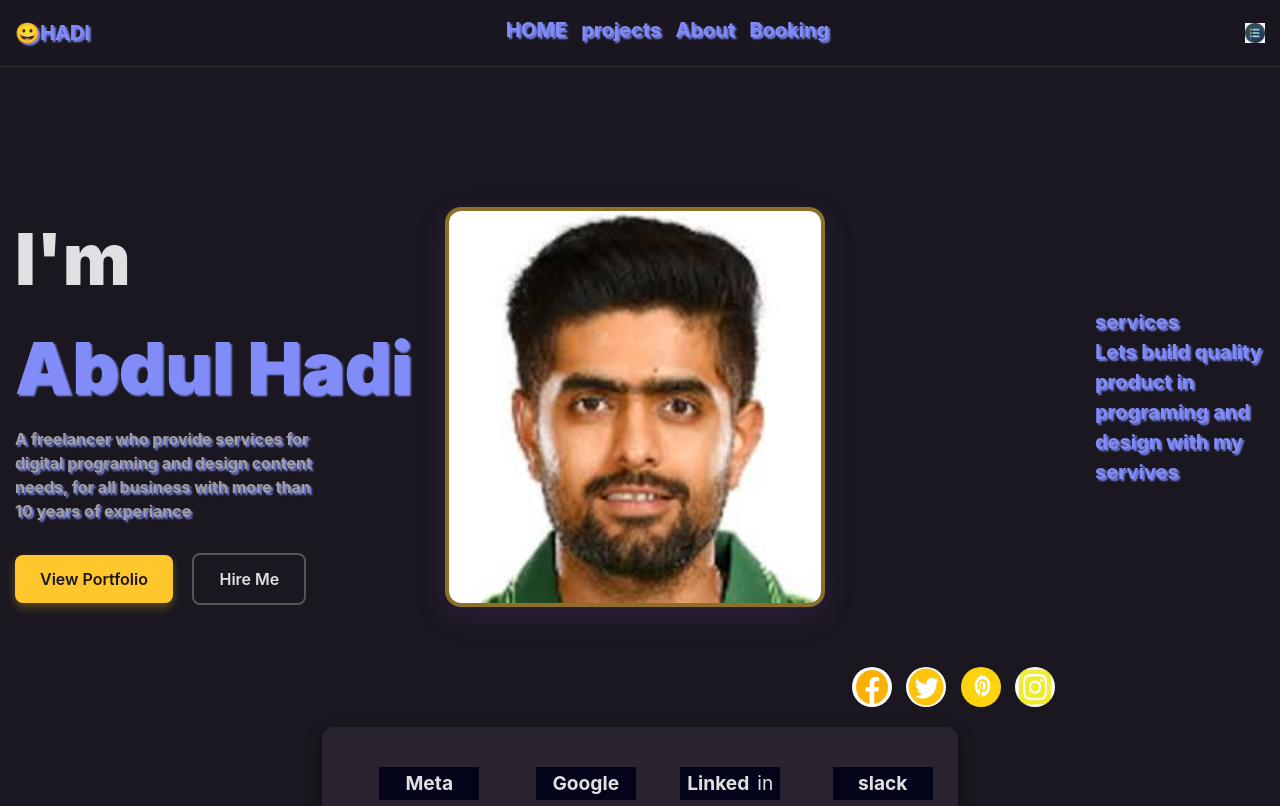
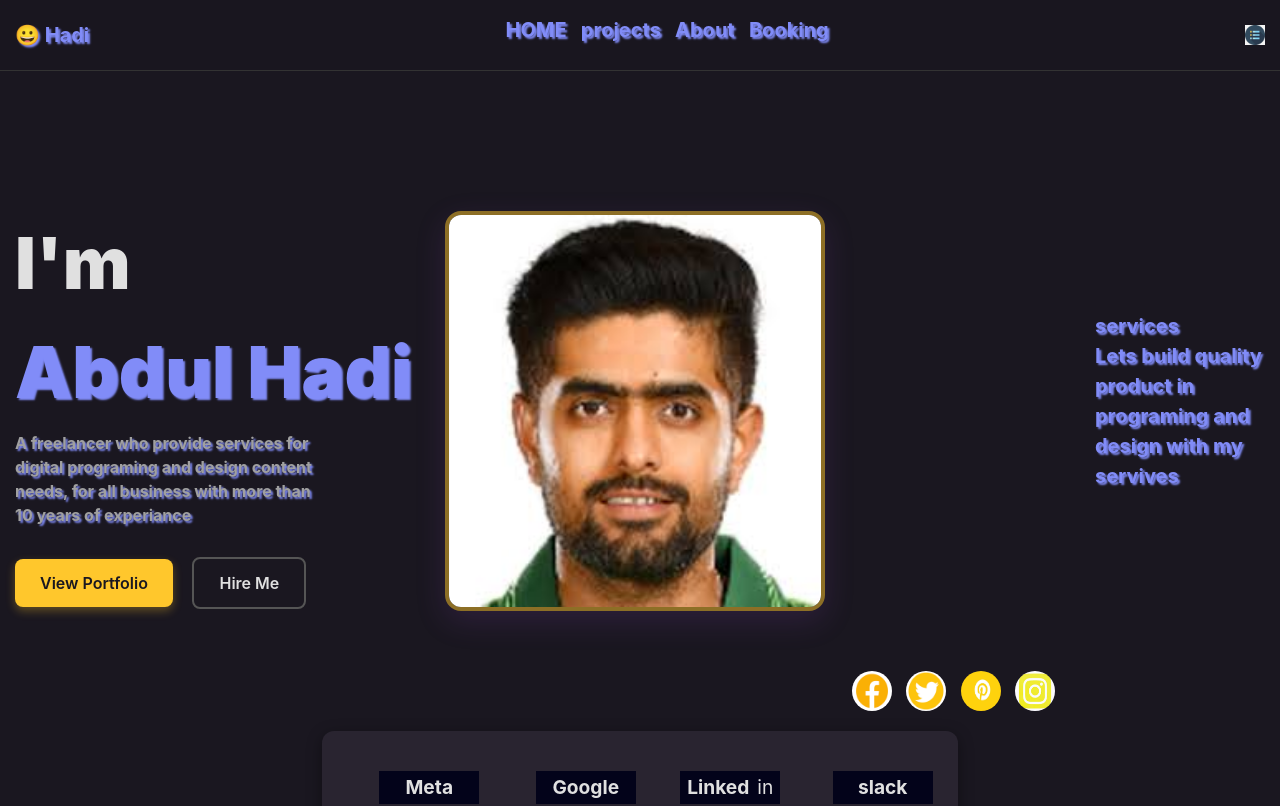
Before and after one commit to AbdulHadiMeer/assignment-no-2-portfolio, a plain HTML site: page index.html in a window 1280 px wide. Shown: the top 806 px of the page. Drawn offline with nearby package versions, Linux system fonts and the light colour scheme.

Commit message:
Add files via upload

```diff
--- a/index.html
+++ b/index.html
@@ -10,14 +10,14 @@
 <body >
     <header class="header">
         <div class="container navbar">
-        <span>😀HADI</span>
+        <span><span class="span">😀</span> Hadi</span>
 
     <nav class="navbar king ">
-        <span class="home non" >HOME</span>
-        <a href="projects.html">&nbsp;&nbsp;&nbsp;projects</a>
+        <a href="" class="home non about" >HOME</a>
+        <a href="projects.html" class="about">&nbsp;&nbsp;&nbsp;projects</a>
 
-        <a href="about.html" class="non">&nbsp;&nbsp;&nbsp;About</a>
-        <a href="contact.html" >&nbsp;&nbsp;&nbsp;Booking</span></a>
+        <a href="about.html" class="about ">&nbsp;&nbsp;&nbsp;About</a>
+        <a href="contact.html"  class="about">&nbsp;&nbsp;&nbsp;Booking</a>
 
     </nav>
     <img class="img" src="img.jpeg">
--- a/styles.css
+++ b/styles.css
@@ -96,6 +96,8 @@
             display: flex;
             justify-content: space-between;
             align-items: center;
+            text-decoration: none;
+
         }
         .king{
             border-bottom-width: 2px;
@@ -105,6 +107,8 @@
     transition-timing-function: cubic-bezier(0.4, 0, 0.2, 1);
     padding-bottom: 4px;
     font-weight: bold;
+
+
 }
 
         .king:hover {
@@ -543,9 +547,19 @@ font-size: 20px;
             height: 40px;
             background-color:yellow;;
             color: black;
-            font-weight: bold;;
+            font-weight: bold;
 
         }
+        .about{
+            text-decoration: none;
+            border-bottom-color: transparent;
+    transition-property: color, border-color, background-color, transform;
+    transition-duration: 200ms;
+    transition-timing-function: cubic-bezier(0.4, 0, 0.2, 1);
+    padding-bottom: 4px;
+    font-weight: bold;
+        }
+
 
         <div class="voltage-button">
 
@@ -685,5 +699,11 @@ font-size: 20px;
         .babar{
             left: 1vh;
         }
+        .span{
+            display: none;
 
         }
+        .non{
+            display: none;
+        }
+    }
```
Also changed, not shown: projects.html (+8 -0 lines), about.css (added), 1 other file.
